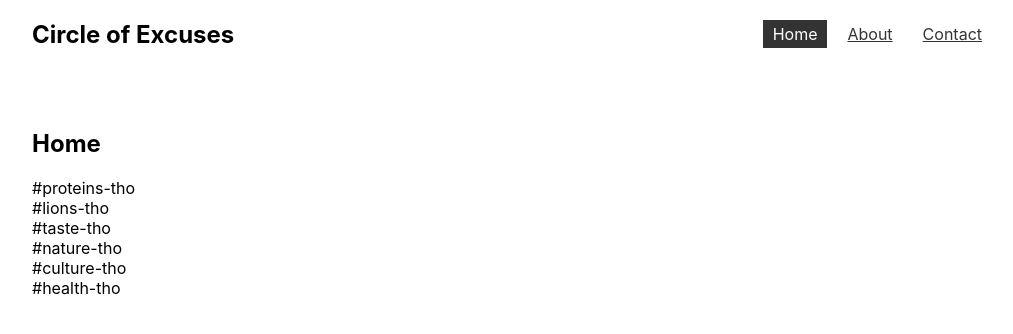
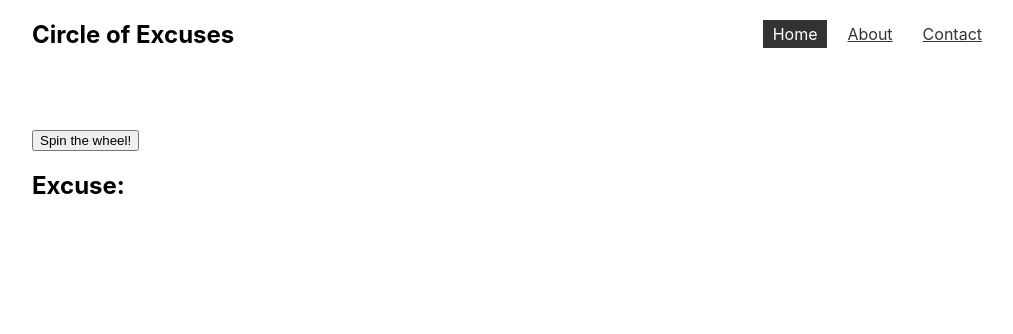
Before and after one commit to giorgiovh/circle-of-excuses, a React (Create React App) app: page / in a window 1280 px wide. Shown: the top 334 px of the page, without its empty margins (128-1141 px from the left). Built offline with nearby package versions, Linux system fonts and the light colour scheme; data requests are answered from the project's data file.

Commit message:
adds more data to json file

```diff
--- a/data/db.json
+++ b/data/db.json
@@ -2,39 +2,79 @@
   "excuses": [
     {
       "id": 1,
-      "name": "#proteins-tho",
-      "description": "We need to eat meat to get proteins",
-      "response": "You can get your proteins from plants"
+      "name": "#protein-tho",
+      "description": "We need to eat meat to get protein",
+      "response": "You can get your protein from plants",
+      "socratic-response": "Do you think we can get protein from other sources besides animals? What are some of those sources? Since we have the option to get protein from a source that does not cause suffering and another source that causes sufferin, which option do you think we should choose?"
     },
     {
       "id": 2,
       "name": "#lions-tho",
       "description": "Lions eat gazelles",
-      "response": "Lions eat other animals for survival. We don't do it for survival"
+      "response": "Lions eat other animals for survival. We don't do it for survival",
+      "socratic-response": "Do you think lions need to eat other animals to survive? Do you think we need to eat animals to survive? Do you think we can live healthy lives without eating animals? If we don't need to eat animals to live a healthy life, why do you think we eat them? Do you think pleasure, tradition, and convenience are justify the suffering we inflict on animals?"
     },
     {
       "id": 3,
       "name": "#taste-tho",
       "description": "I like the taste of meat too much",
-      "response": "Taste is not worth the suffering of animals"
+      "response": "Taste is not worth the suffering of animals",
+      "socratic-response": "Do you think taste justifies the suffering you inflict on animals?"
     },
     {
       "id": 4,
       "name": "#nature-tho",
       "description": "It's natural to eat meat",
-      "response": "Just because something is natural does not mean it's moral"
+      "response": "Just because something is natural does not mean it's moral",
+      "socratic-response": "Do you think we should base our morality on what is natural?"
     },
     {
       "id": 5,
       "name": "#culture-tho",
       "description": "It's part of my culture",
-      "response": "Just because something is part of your culture does not mean it's moral"
+      "response": "Just because something is part of your culture does not mean it's moral",
+      "socratic-response": "Do you think culture justifies the suffering you inflict on animals?"
     },
     {
       "id": 6,
       "name": "#health-tho",
       "description": "I need meat to be healthy",
-      "response": "You can get all the nutrients you need from plants. A study done by the Harvard School of Public Health found that a vegan diet is associated with a 34% lower risk of death from heart disease, a 50% lower risk of death from cancer, and a 76% lower risk of death from diabetes"
+      "response": "A study done by the American Dietetic Association concluded that the most healthy diet is a plant based diet. You can get all the nutrients you need from plants. A study done by the Harvard School of Public Health found that a plant based diet is associated with a 34% lower risk of death from heart disease, a 50% lower risk of death from cancer, and a 76% lower risk of death from diabetes",
+      "socratic-response": "Do you think we can live healthy lives without eating animal flesh, milk, eggs, honey, and other animal products?"
+    },
+    {
+      "id": 7,
+      "name": "#halal-tho",
+      "description": "With halal meat, the animal doesn't feel pain",
+      "response": "Halal meat is not painless. A study done in New Zealand in 2009, which used an EEG (brainwave) method, shows that slaughter without stunning causes pain (Gibson et al, 2009 ab). Also, the animal still suffers from fear and stress their whole lives before they are slaughtered. They are fully conscious when they are killed.",
+      "socratic-response": "Let's say that halal meat is painless. Do you think that just because their death is 'painless' it justifies making them suffer from fear and stress their whole lives before they are slaughtered?"
+    },
+    {
+      "id": 8,
+      "name": "#kosher-tho",
+      "description": "With kosher meat, the animal doesn't feel pain",
+      "response": "Kosher meat is not painless. The animal is still killed in the same way",
+      "socratic-response": "Let's say that kosher meat is painless. Do you think that just because their death is 'painless' it justifies making them suffer from fear and stress their whole lives before they are slaughtered?"
+    },
+    {
+      "id": 9,
+      "name": "#why-dont-you-liberate-animals-tho",
+      "description": "Veganism is about reducing animal suffering as much as it's practically possible. Liberating animals and getting arrested is not a practical thing to do. It's not about being perfect. The only way to cause zero suffering is by killing yourself.",
+      "socratic-response": "Is that a practical thing to do?"
+    },
+    {
+      "id": 10,
+      "name": "#convenience-tho",
+      "description": "It's hard to be vegan",
+      "response": "It's harder for the animals to live a life full of suffering than it is for you to be vegan",
+      "socratic-response": "Who is it harder for? You or the animals in factory farms?"
+    },
+    {
+      "id": 11,
+      "name": "#history-tho",
+      "description": "Humans have been eating animals for thousands of years",
+      "response": "It used to be necessary for humans to survive. Now, it's not necessary anymore. We have other options. Just because humans have been doing something for a long time does not justify doing it in today's society",
+      "socratic-response": "It used to be necessary. Now, it's not. Just because humans have been doing this for thousands of years, do you think that justifies, doing it in today's society?"
     }
   ]
 }
--- a/public/index.html
+++ b/public/index.html
@@ -2,7 +2,6 @@
 <html lang="en">
   <head>
     <meta charset="utf-8" />
-    <link rel="icon" href="%PUBLIC_URL%/favicon.ico" />
     <meta name="viewport" content="width=device-width, initial-scale=1" />
     <meta name="theme-color" content="#000000" />
     <meta
--- a/src/App.css
+++ b/src/App.css
@@ -21,3 +21,8 @@ nav a.active {
   background: #333;
   text-decoration: none;
 }
+
+img {
+  width: 500px;
+  height: 300px;
+ }
--- a/src/pages/Home.js
+++ b/src/pages/Home.js
@@ -1,16 +1,33 @@
-import React from 'react'
+import { useState } from 'react'
 import useFetch from '../hooks/useFetch'
+
+// import logo from './../assets/#nature-tho.png'
 
 export default function Home() {
   const { data: excuses, isPending, error } = useFetch('http://localhost:3000/excuses')
+  const [excuseId, setExcuseId] = useState(null)
+
+  // generate a random integer between 0 and the number of excuses)
+
+  const generateRandomExcuseId = () => {
+    const randomId = Math.floor(Math.random() * excuses.length)
+    setExcuseId(randomId)
+    console.log("randomNumber", randomId);
+  }
 
   return (
     <div className='home'>
-      <h2>Home</h2>
-
-      { excuses && excuses.map(excuse => (
-        <div>{excuse.name}</div>
-      ))}
+      <button onClick={() => generateRandomExcuseId()}>Spin the wheel!</button>
+      <h2>Excuse:</h2>
+      {isPending && <div>Loading...</div>}
+      {error && <div>{error}</div>}
+      {
+        excuses && excuseId && excuses[excuseId].name === "#nature-tho"
+        ?  <div>
+              <img alt="Paul Bashir and Frank Tufano" src={require('./../images/nature-tho.png')} />
+            </div>
+        : excuses && excuseId && <p>{excuses[excuseId].name}</p>
+      }
     </div>
   )
 }
```
Also changed, not shown: src/images/nature-tho.png (added).
